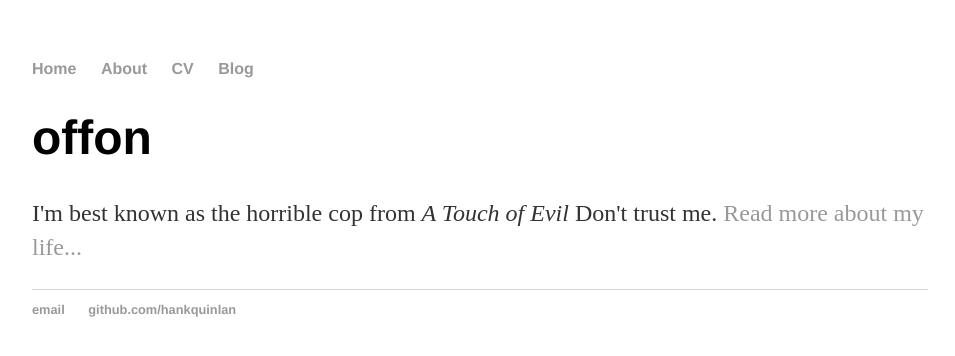
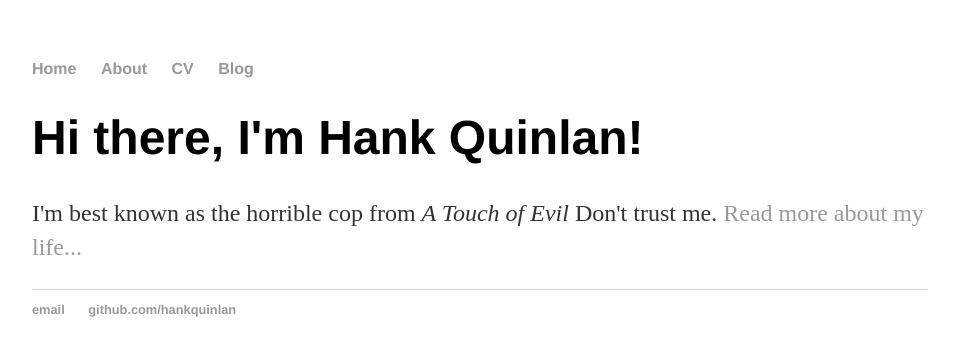
Before and after one commit to vassbu/vassbu.github.io, a Jekyll site: the page built from index.html, in a window 1280 px wide. Shown: the top 356 px of the page, without its empty margins (160-1115 px from the left). Built offline with Jekyll 4.4.1, drawn with Linux system fonts in a browser that asks for light colours.

Commit message:
Update index.html

```diff
--- a/index.html
+++ b/index.html
@@ -1,29 +1,8 @@
-<!DOCTYPE html>
-<html>
-	<head>
-		<title>offon</title>
-		<link rel="stylesheet" type="text/css" href="/css/main.css">
-	</head>
-	<body>
-		<nav>
-    		<ul>
-        		<li><a href="/">Home</a></li>
-	        	<li><a href="/about">About</a></li>
-        		<li><a href="/cv">CV</a></li>
-        		<li><a href="/blog">Blog</a></li>
-    		</ul>
-		</nav>
-		<div class="container">
-    		<div class="blurb">
-        		<h1>offon</h1>
-				<p>I'm best known as the horrible cop from <em>A Touch of Evil</em> Don't trust me. <a href="/about">Read more about my life...</a></p>
-    		</div><!-- /.blurb -->
-		</div><!-- /.container -->
-		<footer>
-    		<ul>
-        		<li><a href="mailto:hankquinlanhub@gmail.com">email</a></li>
-        		<li><a href="https://github.com/hankquinlan">github.com/hankquinlan</a></li>
-			</ul>
-		</footer>
-	</body>
-</html>
+---
+layout: default
+title: offon
+---
+<div class="blurb">
+	<h1>Hi there, I'm Hank Quinlan!</h1>
+	<p>I'm best known as the horrible cop from <em>A Touch of Evil</em> Don't trust me. <a href="/about">Read more about my life...</a></p>
+</div><!-- /.blurb -->
```
